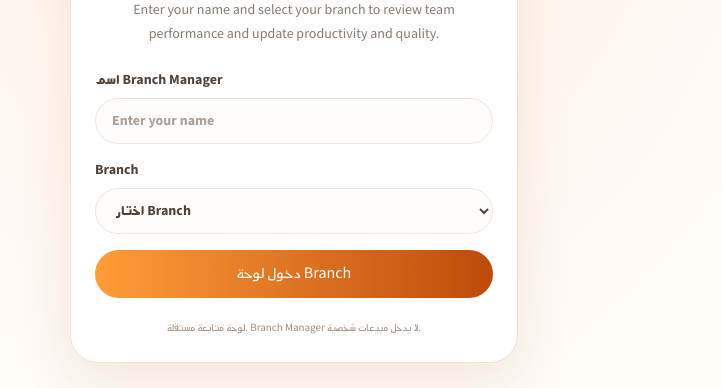
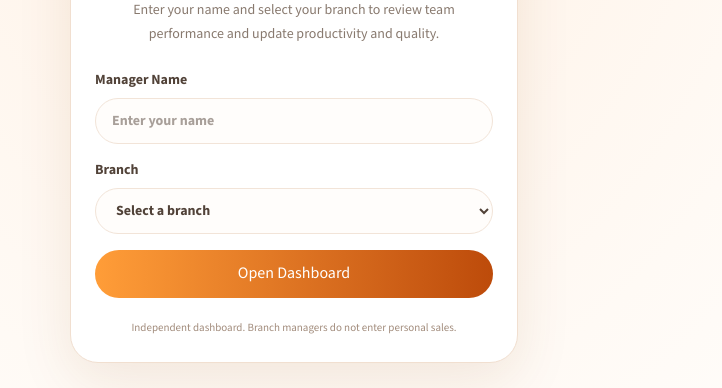
Before and after one commit to mahmoudkhairyy-cell/track-your-sales, a Next.js app: page /track-your-sales/branch-manager in a window 1280 px wide. Shown: the part 242-630 px from the top of the page, without its empty margins (377-1099 px from the left). Built offline with nearby package versions, Linux system fonts and the light colour scheme.

Commit message:
Polish English labels on branch manager dashboard

```diff
--- a/src/app/branch-manager/page.tsx
+++ b/src/app/branch-manager/page.tsx
@@ -110,7 +110,7 @@ export default function BranchManagerPage() {
   const qualityMap = useMemo(() => new Map((data?.qualityOverrides ?? []).map((item) => [item.employee_name, item.quality] as const)), [data]);
   const metrics = useMemo(() => {
     const definitions = [
-      { key: "new_lines", label: "GAs / الخطوط", weight: MANAGER_KPI_WEIGHTS.new_lines },
+      { key: "new_lines", label: "GAs / GAs", weight: MANAGER_KPI_WEIGHTS.new_lines },
       { key: "points", label: "Points / Points", weight: MANAGER_KPI_WEIGHTS.points },
       { key: "existing_wallets", label: "Excite / Wallets", weight: MANAGER_KPI_WEIGHTS.existing_wallets },
       { key: "postpaid_lines", label: "Postpaid", weight: MANAGER_KPI_WEIGHTS.postpaid_lines },
@@ -169,19 +169,19 @@ export default function BranchManagerPage() {
         <h1 className="mt-2 text-center text-2xl font-black text-[#2d2119]">Branch Manager</h1>
         <p className="mt-2 text-center text-sm leading-6 text-[#88796e]">Enter your name and select your branch to review team performance and update productivity and quality.</p>
         <form onSubmit={enter} className="mt-6 space-y-4">
-          <label className="block text-sm font-bold text-[#514238]">اسم Branch Manager
+          <label className="block text-sm font-bold text-[#514238]">Manager Name
             <input value={managerName} onChange={(e) => setManagerName(e.target.value)} maxLength={80} className="mt-2 w-full rounded-2xl border border-[#f2e4d8] bg-[#fffdfb] px-4 py-3 outline-none focus:border-[#e96812]" placeholder="Enter your name" />
           </label>
           <label className="block text-sm font-bold text-[#514238]">Branch
             <select value={branch} onChange={(e) => setBranch(e.target.value)} className="mt-2 w-full rounded-2xl border border-[#f2e4d8] bg-[#fffdfb] px-4 py-3 outline-none focus:border-[#e96812]">
-              <option value="">اختار Branch</option>
+              <option value="">Select a branch</option>
               {BRANCHES.map((item) => <option key={item} value={item}>{item}</option>)}
             </select>
           </label>
           {error ? <p className="text-sm font-bold text-red-600">{error}</p> : null}
-          <button disabled={loading} className="w-full rounded-2xl bg-gradient-to-l from-[#bd4b0a] to-[#ff9d38] py-3 font-black text-white disabled:opacity-60">{loading ? "Loading..." : "دخول لوحة Branch"}</button>
+          <button disabled={loading} className="w-full rounded-2xl bg-gradient-to-l from-[#bd4b0a] to-[#ff9d38] py-3 font-black text-white disabled:opacity-60">{loading ? "Loading..." : "Open Dashboard"}</button>
         </form>
-        <p className="mt-5 text-center text-[11px] leading-5 text-[#a18b7b]">لوحة متابعة مستقلة. Branch Manager لا يدخل مبيعات شخصية.</p>
+        <p className="mt-5 text-center text-[11px] leading-5 text-[#a18b7b]">Independent dashboard. Branch managers do not enter personal sales.</p>
       </section>
     </main>
   );
@@ -190,7 +190,7 @@ export default function BranchManagerPage() {
     <main className="min-h-screen bg-[#fffaf5] px-3 py-5 text-[#2d2119] sm:px-6" dir="ltr">
       <div className="mx-auto max-w-6xl space-y-5">
         <header className="flex flex-wrap items-center justify-between gap-3 rounded-3xl bg-gradient-to-l from-[#bd4b0a] via-[#e96812] to-[#ff9d38] p-5 text-white shadow-lg">
-          <div><p className="text-xs font-bold text-white/80">لوحة Branch Manager</p><h1 className="mt-1 text-xl font-black">{branch}</h1><p className="mt-1 text-xs text-white/85">{managerName} · {new Date(`${month}-01T12:00:00`).toLocaleDateString("en-US", { month: "long", year: "numeric" })}</p></div>
+          <div><p className="text-xs font-bold text-white/80">Branch Manager Dashboard</p><h1 className="mt-1 text-xl font-black">{branch}</h1><p className="mt-1 text-xs text-white/85">{managerName} · {new Date(`${month}-01T12:00:00`).toLocaleDateString("en-US", { month: "long", year: "numeric" })}</p></div>
           <button onClick={() => load(branch)} disabled={loading} className="rounded-xl border border-white/40 bg-white/15 px-4 py-2 text-sm font-bold">{loading ? "Refreshing..." : "Refresh Data ↻"}</button>
         </header>
         {error ? <p className="rounded-xl border border-red-200 bg-red-50 p-3 text-sm font-bold text-red-700">{error}</p> : null}
@@ -234,7 +234,7 @@ export default function BranchManagerPage() {
         </section>
         <section className="grid gap-3 sm:grid-cols-2">
           <div className="rounded-2xl border border-[#f1dfd0] bg-white p-4"><p className="text-xs font-bold text-[#88796e]">Branch Average</p><p className="mt-2 text-3xl font-black text-[#bd4b0a]">{fmt(reports.length ? reports.reduce((sum,row)=>sum+(row.payload.overall??0),0)/reports.length : 0)}</p><p className="mt-1 text-xs text-[#88796e]">Average of employees and team leaders</p></div>
-          <div className="rounded-2xl border border-[#f1dfd0] bg-white p-4"><p className="text-xs font-bold text-[#88796e]">Team Members</p><p className="mt-2 text-3xl font-black">{reports.length}</p><p className="mt-1 text-xs text-[#88796e]">Employees and team leaders</p></div>
+
         </section>
         <section className="rounded-3xl border border-[#f1dfd0] bg-white p-4 sm:p-5">
           <h2 className="text-lg font-black">Manager KPI Contributions</h2>
@@ -244,15 +244,15 @@ export default function BranchManagerPage() {
           </div>
         </section>
         <section className="rounded-3xl border border-[#f1dfd0] bg-white p-4 sm:p-5">
-          <div className="flex flex-wrap items-center justify-between gap-2"><div><h2 className="text-lg font-black">إدخال إنتاEGPية Branch</h2><p className="text-xs text-[#88796e]">One productivity percentage for the entire branch, not per employee.</p></div><span className="rounded-full bg-[#fff0e2] px-3 py-1 text-xs font-black text-[#bd4b0a]">15% Weight</span></div>
-          <div className="mt-4 flex flex-wrap items-end gap-3"><label className="min-w-44 flex-1 text-sm font-bold">نسبة Productivity %
+          <div className="flex flex-wrap items-center justify-between gap-2"><div><h2 className="text-lg font-black">Branch Productivity</h2><p className="text-xs text-[#88796e]">One productivity percentage for the entire branch, not per employee.</p></div><span className="rounded-full bg-[#fff0e2] px-3 py-1 text-xs font-black text-[#bd4b0a]">15% Weight</span></div>
+          <div className="mt-4 flex flex-wrap items-end gap-3"><label className="min-w-44 flex-1 text-sm font-bold">Productivity %
             <input type="number" min="0" max="1000" step="0.01" value={productivityInput} onChange={(e) => setProductivityInput(e.target.value)} className="mt-2 w-full rounded-xl border border-[#f2e4d8] px-3 py-3" />
-          </label><button onClick={saveProductivity} disabled={saving==="productivity"} className="rounded-xl bg-[#bd4b0a] px-5 py-3 font-bold text-white disabled:opacity-60">{saving==="productivity"?"Saving...":"حفظ Productivity"}</button></div>
+          </label><button onClick={saveProductivity} disabled={saving==="productivity"} className="rounded-xl bg-[#bd4b0a] px-5 py-3 font-bold text-white disabled:opacity-60">{saving==="productivity"?"Saving...":"Save Productivity"}</button></div>
           {data?.productivity ? <p className="mt-2 text-xs text-[#88796e]">Last updated by {data.productivity.updated_by} · {timeLabel(data.productivity.updated_at)}</p> : null}
         </section>
         <section className="space-y-3">
-          <div><h2 className="text-lg font-black">فريق Branch بالتفصيل</h2><p className="text-xs text-[#88796e]">Achievement, target and percentage for each team member, including all five quality fields.</p></div>
-          {loading && !data ? <p className="rounded-2xl bg-white p-6 text-center">جاري تحميل بيانات Branch...</p> : null}
+          <div><h2 className="text-lg font-black">Branch Team Details</h2><p className="text-xs text-[#88796e]">Achievement, target and percentage for each team member, including all five quality fields.</p></div>
+          {loading && !data ? <p className="rounded-2xl bg-white p-6 text-center">Loading branch data...</p> : null}
           {!loading && reports.length===0 ? <p className="rounded-2xl border border-dashed border-[#e7cdb8] bg-white p-6 text-center text-sm text-[#88796e]">No synchronized reports for this branch this month yet.</p> : null}
           {reports.map((row) => {
             const q = qualityInputs[row.employee_name] ?? employeeQuality(row, qualityMap.get(row.employee_name));
@@ -278,12 +278,12 @@ export default function BranchManagerPage() {
           })}
         </section>
         <section className="rounded-3xl border border-[#f1dfd0] bg-white p-4 sm:p-5">
-          <h2 className="text-lg font-black">Audit Log</h2><p className="mt-1 text-xs text-[#88796e]">آخر 100 تعديل على Productivity وQuality.</p>
+          <h2 className="text-lg font-black">Audit Log</h2><p className="mt-1 text-xs text-[#88796e]">Latest 100 productivity and quality changes.</p>
           <div className="mt-3 space-y-2">
             {(data?.audit ?? []).length===0 ? <p className="text-sm text-[#9a7963]">No changes recorded this month.</p> : data!.audit.map((item) => <div key={item.id} className="flex flex-wrap justify-between gap-2 rounded-xl bg-[#fff8f1] p-3 text-xs"><div><p className="font-black">{item.employee_name ?? "Branch"} · {item.field_name}</p><p className="mt-1 text-[#88796e]">{String(item.old_value ?? "—")} ← {String(item.new_value)} · by {item.updated_by}</p></div><time className="text-[#9a7963]">{timeLabel(item.updated_at)}</time></div>)}
           </div>
         </section>
-        <footer className="pb-6 text-center text-[11px] text-[#a18b7b]">Track Your Sales · لوحة مستقلة لBranch Manager</footer>
+        <footer className="pb-6 text-center text-[11px] text-[#a18b7b]">Track Your Sales · Independent Branch Manager Dashboard</footer>
       </div>
     </main>
   );
```
